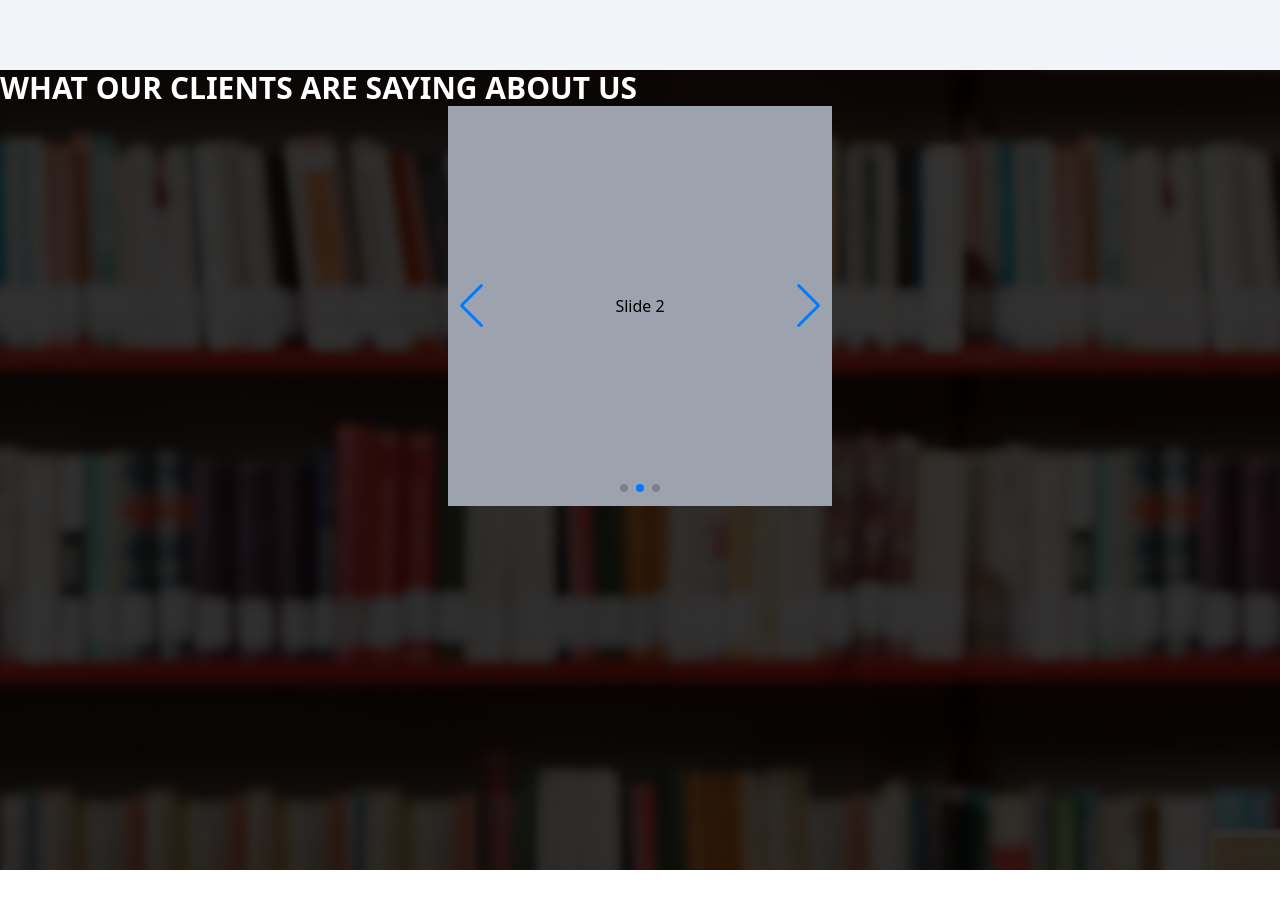
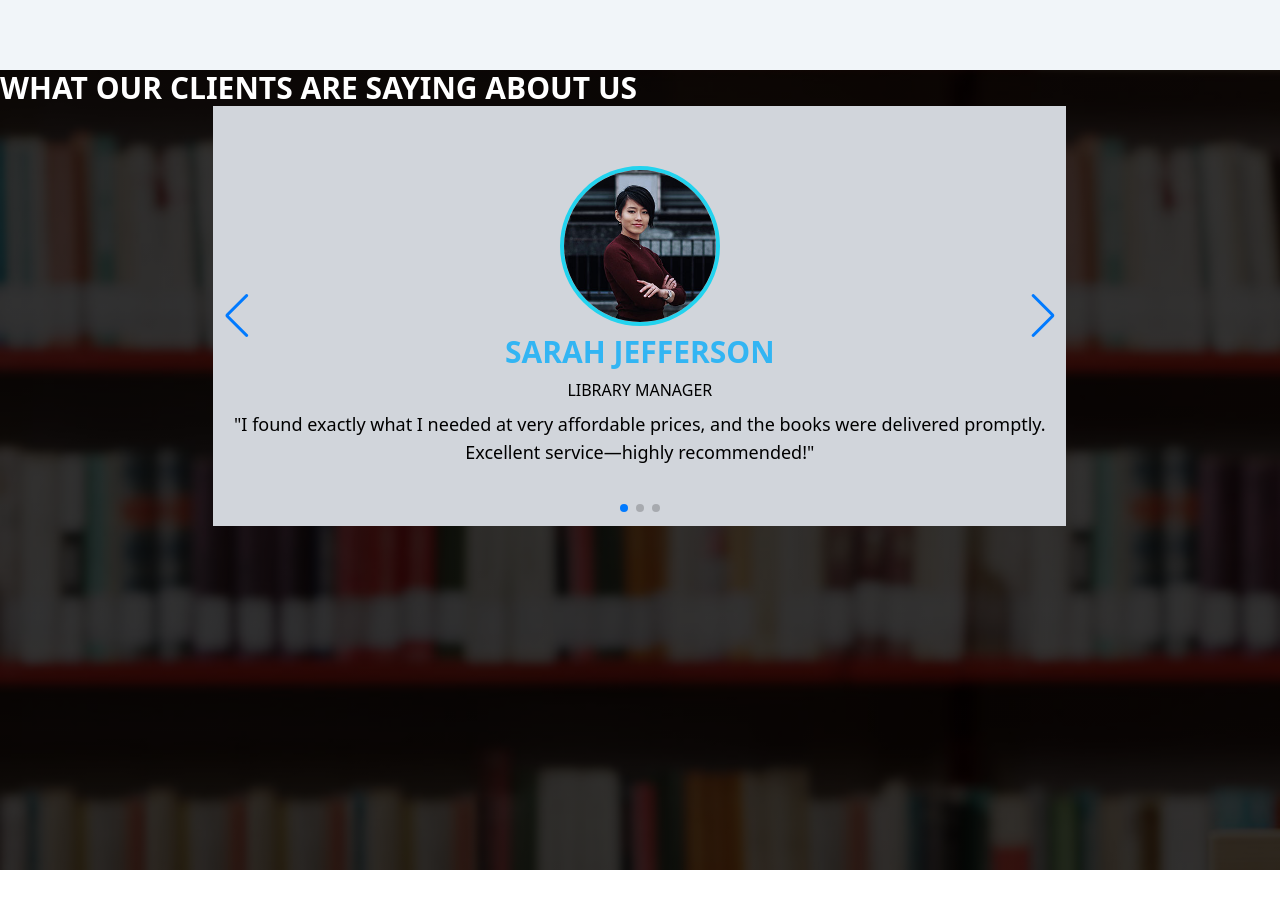
Before and after one commit to emmanuel-cruz-dev/literarium, a React (Vite) app: page / in a window 1280 px wide. Shown: the part 2234-3137 px from the top of the page. Built offline with nearby package versions, Linux system fonts and the light colour scheme.

Commit message:
estructurando Testimonies carousel card

```diff
--- a/src/components/Testimonies.tsx
+++ b/src/components/Testimonies.tsx
@@ -1,5 +1,9 @@
 import { Swiper, SwiperSlide } from "swiper/react";
 import { Navigation, Autoplay, Pagination } from "swiper/modules";
+
+import Img1 from "../assets/images/testimonials-img1.jpg";
+import Img2 from "../assets/images/testimonials-img2.jpg";
+import Img3 from "../assets/images/testimonials-img3.jpg";
 
 const Testimonies = () => {
   return (
@@ -10,21 +14,34 @@ const Testimonies = () => {
         </h2>
         <div>
           <Swiper
-            modules={[Navigation, Autoplay, Pagination]}
+            modules={[Navigation, Pagination]}
             spaceBetween={30}
             slidesPerView={1}
             navigation
             pagination={{ clickable: true }}
             loop={true}
-            autoplay={{
-              delay: 5000,
-              disableOnInteraction: false,
-            }}
-            className="w-96 h-[400px]" // Clases de Tailwind
+            // autoplay={{
+            //   delay: 5000,
+            //   disableOnInteraction: false,
+            // }}
+            className="w-2/3 h-[420px]" // Clases de Tailwind
           >
             <SwiperSlide>
-              <div className="flex justify-center items-center bg-gray-300 h-full">
-                Slide 1
+              <div className="flex flex-col gap-2 justify-center items-center bg-gray-300 h-full">
+                <figure className="rounded-full w-40 overflow-hidden border-4 border-cyan-400">
+                  <img src={Img1} alt="" />
+                </figure>
+                <div className="flex flex-col gap-2 [&>h4]:uppercase justify-center text-center">
+                  <h3 className="text__accent-color uppercase font-bold text-3xl">
+                    Sarah Jefferson
+                  </h3>
+                  <h4>Library Manager</h4>
+                  <p className="text-lg">
+                    "I found exactly what I needed at very affordable prices,
+                    and the books were delivered promptly. Excellent
+                    service—highly recommended!"
+                  </p>
+                </div>
               </div>
             </SwiperSlide>
             <SwiperSlide>
```
